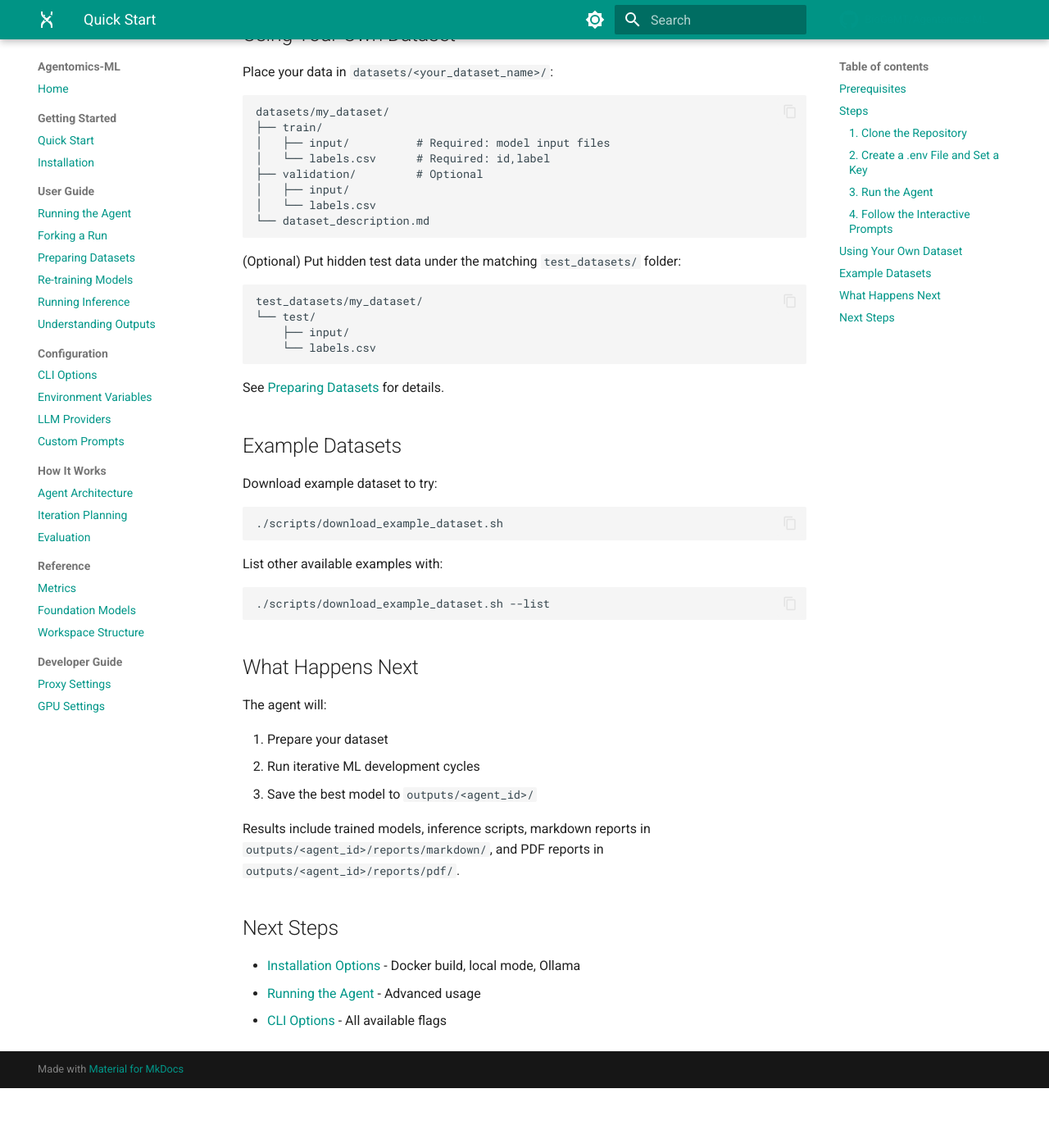
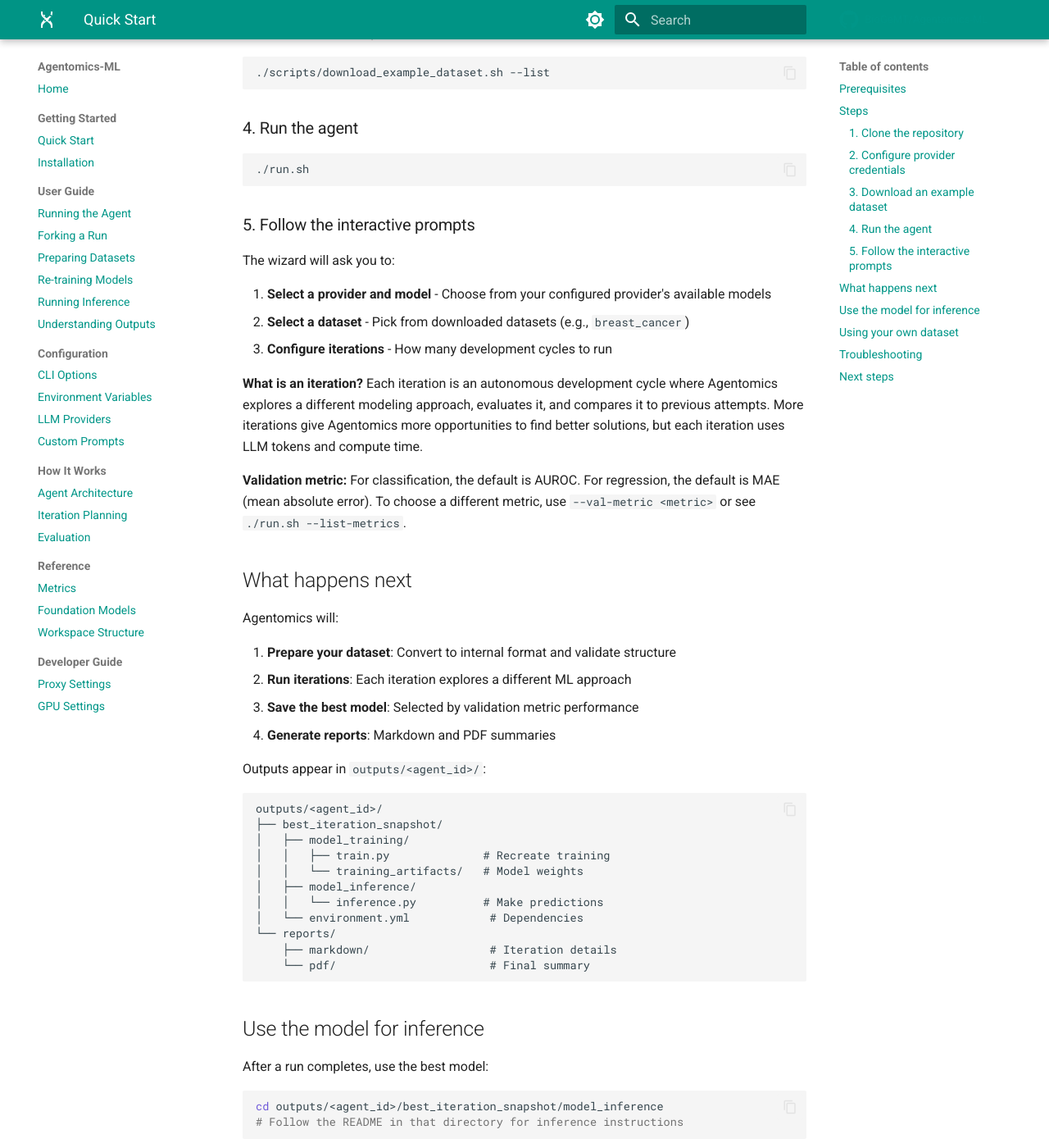
Before and after one commit to BioGeMT/agentomics-ml, an MkDocs documentation site: the page built from docs/getting-started/quick-start.md, in a window 1280 px wide and 1400 px high, scrolled down 1163 px. Shown: the whole window at 82% size. Built offline with MkDocs 1.6.1 and Material for MkDocs 9.7.7, drawn with Linux system fonts in a browser that asks for light colours; comment, search, counter and statistics services are not loaded; before the commit the page ends 2490 px from its top, so only the background shows below that; some of the changed text lies outside the part shown.

Commit message:
UX-001: Restructure README and quick-start for 30-minute onboarding
README changes:
- Follow required information order: name, purpose, how it works, who it's for, try it
- Add clear one-sentence purpose and target audience
- Explicitly state supported task types (classification, regression)
- Include privacy and execution boundary explanation before installation
- Add note about first-use downloads (Docker image, dataset)
- Show explicit dataset download step before ./run.sh
- Remove unsupported model recommendation
- Define 'iteration' on first use
- Link both datasets.md and dataset-best-practices.md
- Move news/citation/roadmap below getting-started content

quick-start.md changes:
- Remove unsupported time claim
- Fix repository URL consistency (agentomics-ml)
- Add privacy notice before provider configuration
- Show explicit dataset download step
- Define 'iteration' in context
- Add troubleshooting section
- Align with README structure and flow

Both documents now:
- Answer what/input/output/command in first screenful
- Distinguish Docker isolation from LLM provider data flow
- Provide clear own-data next steps
- Link to canonical docs

````diff
--- a/docs/getting-started/quick-start.md
+++ b/docs/getting-started/quick-start.md
@@ -1,63 +1,134 @@
 # Quick Start
 
-Get Agentomics-ML running in under 5 minutes using pre-built Docker images.
+Get your first Agentomics run started using Docker and an example dataset.
 
 ## Prerequisites
 
 - [Docker](https://docs.docker.com/get-docker/) installed and running
-- An API key from a configured provider, such as [OpenRouter](https://openrouter.ai/) or [OpenAI](https://platform.openai.com/)
+- An API key from a supported provider:
+  - [OpenRouter](https://openrouter.ai/) (recommended for variety)
+  - [OpenAI](https://platform.openai.com/)
+  - [Anthropic](https://www.anthropic.com/)
+  - Or [Ollama](https://ollama.ai/) for local models
+
+**Note:** First use will download a Docker container image (several GB) and an example dataset.
 
 ## Steps
 
-### 1. Clone the Repository
+### 1. Clone the repository
 
 ```bash
-git clone https://github.com/BioGeMT/Agentomics-ML.git
-cd Agentomics-ML
+git clone https://github.com/BioGeMT/agentomics-ml.git
+cd agentomics-ml
 ```
 
-### 2. Create a .env File and Set a Key
+### 2. Configure provider credentials
 
-Docker mode requires a `.env` file in the repo root.
+Create a `.env` file with your API key:
 
 ```bash
 cp .env.example .env
-# Edit .env and set at least one provider key:
-# OPENROUTER_API_KEY, OPENAI_API_KEY, or ANTHROPIC_API_KEY
+# Edit .env and add your provider key:
+# OPENROUTER_API_KEY=your-key-here
+# OPENAI_API_KEY=your-key-here
+# or ANTHROPIC_API_KEY=your-key-here
 ```
 
-### 3. Run the Agent
+**Privacy notice:** External providers (OpenRouter, OpenAI, Anthropic) will receive data-derived context including dataset structure, features, and code. For sensitive data, use local Ollama models instead. See [Privacy and execution](../../README.md#privacy-and-execution).
+
+### 3. Download an example dataset
+
+```bash
+./scripts/download_example_dataset.sh --dataset breast_cancer
+```
+
+List all available examples:
+
+```bash
+./scripts/download_example_dataset.sh --list
+```
+
+### 4. Run the agent
 
 ```bash
 ./run.sh
 ```
 
-### 4. Follow the Interactive Prompts
+### 5. Follow the interactive prompts
 
-The agent will prompt you to:
+The wizard will ask you to:
 
-1. **Select a model** - Choose from available LLMs
-2. **Select a dataset** - Use your own or download examples
-3. **Configure iterations** - How many optimization cycles to run
+1. **Select a provider and model** - Choose from your configured provider's available models
+2. **Select a dataset** - Pick from downloaded datasets (e.g., `breast_cancer`)
+3. **Configure iterations** - How many development cycles to run
 
-The validation metric defaults to `AUROC` for classification and `MAE` for regression. To choose one explicitly, pass `--val-metric`; see `./run.sh --list-metrics`.
+**What is an iteration?** Each iteration is an autonomous development cycle where Agentomics explores a different modeling approach, evaluates it, and compares it to previous attempts. More iterations give Agentomics more opportunities to find better solutions, but each iteration uses LLM tokens and compute time.
 
-## Using Your Own Dataset
+**Validation metric:** For classification, the default is AUROC. For regression, the default is MAE (mean absolute error). To choose a different metric, use `--val-metric <metric>` or see `./run.sh --list-metrics`.
 
-Place your data in `datasets/<your_dataset_name>/`:
+## What happens next
+
+Agentomics will:
+
+1. **Prepare your dataset**: Convert to internal format and validate structure
+2. **Run iterations**: Each iteration explores a different ML approach
+3. **Save the best model**: Selected by validation metric performance
+4. **Generate reports**: Markdown and PDF summaries
+
+Outputs appear in `outputs/<agent_id>/`:
+
+```text
+outputs/<agent_id>/
+├── best_iteration_snapshot/
+│   ├── model_training/
+│   │   ├── train.py              # Recreate training
+│   │   └── training_artifacts/   # Model weights
+│   ├── model_inference/
+│   │   └── inference.py          # Make predictions
+│   └── environment.yml            # Dependencies
+└── reports/
+    ├── markdown/                  # Iteration details
+    └── pdf/                       # Final summary
+```
+
+## Use the model for inference
+
+After a run completes, use the best model:
+
+```bash
+cd outputs/<agent_id>/best_iteration_snapshot/model_inference
+# Follow the README in that directory for inference instructions
+```
+
+## Using your own dataset
+
+Place your dataset in `datasets/<your_dataset_name>/`:
+
+**Folder-based layout** (for any data type):
 
 ```text
 datasets/my_dataset/
 ├── train/
-│   ├── input/          # Required: model input files
+│   ├── input/          # Your data files (images, CSVs, sequences, etc.)
 │   └── labels.csv      # Required: id,label
 ├── validation/         # Optional
 │   ├── input/
 │   └── labels.csv
-└── dataset_description.md
+└── metadata.json       # Required: {"task_type": "classification" or "regression"}
 ```
 
-(Optional) Put hidden test data under the matching `test_datasets/` folder:
+**Flat CSV layout** (for tabular data):
+
+```text
+datasets/my_dataset/
+├── train.csv           # Features + labels in one file
+├── validation.csv      # Optional
+└── metadata.json       # Required: {"task_type": "...", "label_column": "target"}
+```
+
+**Hidden test data** (optional, for final unbiased evaluation):
+
+Keep test data separate so the agent never sees it:
 
 ```text
 test_datasets/my_dataset/
@@ -66,34 +137,41 @@
     └── labels.csv
 ```
 
-See [Preparing Datasets](../user-guide/datasets.md) for details.
+See [Preparing Datasets](../user-guide/datasets.md) for the complete technical contract and [Dataset Best Practices](../user-guide/dataset-best-practices.md) for scientific guidance on preventing data leakage.
 
-## Example Datasets
+## Troubleshooting
 
-Download example dataset to try:
-
+**Docker not found:**
 ```bash
-./scripts/download_example_dataset.sh
+# Install Docker from https://docs.docker.com/get-docker/
+# Ensure the daemon is running
+docker ps  # Should show running containers or empty list
 ```
 
-List other available examples with:
+**Permission denied (Docker):**
+```bash
+# Add your user to the docker group (Linux)
+sudo usermod -aG docker $USER
+# Log out and log back in
+```
 
+**Missing dataset:**
 ```bash
+# Download specific dataset
+./scripts/download_example_dataset.sh --dataset breast_cancer
+
+# Or list all available datasets
 ./scripts/download_example_dataset.sh --list
 ```
 
-## What Happens Next
+**Provider authentication failed:**
+- Verify your API key is correct in `.env`
+- Check that the provider variable name matches (e.g., `OPENROUTER_API_KEY`)
+- Ensure the `.env` file is in the repository root
 
-The agent will:
+## Next steps
 
-1. Prepare your dataset
-2. Run iterative ML development cycles
-3. Save the best model to `outputs/<agent_id>/`
-
-Results include trained models, inference scripts, markdown reports in `outputs/<agent_id>/reports/markdown/`, and PDF reports in `outputs/<agent_id>/reports/pdf/`.
-
-## Next Steps
-
-- [Installation Options](installation.md) - Docker build, local mode, Ollama
-- [Running the Agent](../user-guide/running-agent.md) - Advanced usage
+- [Installation Options](installation.md) - Docker build, local mode, Ollama setup
+- [Running the Agent](../user-guide/running-agent.md) - Advanced configuration
 - [CLI Options](../configuration/cli-options.md) - All available flags
+- [Provider Configuration](../configuration/providers.md) - Configure additional LLM providers
````
Also changed, not shown: README.md (+156 -75 lines).
